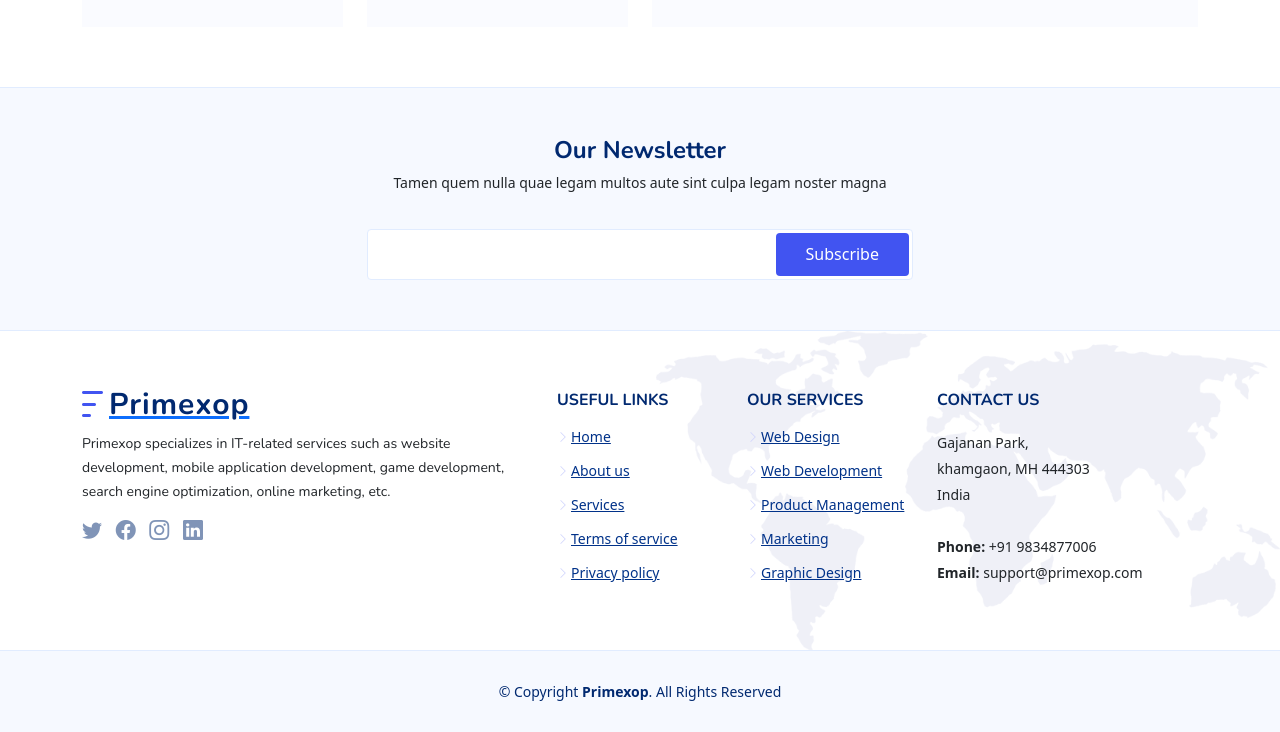
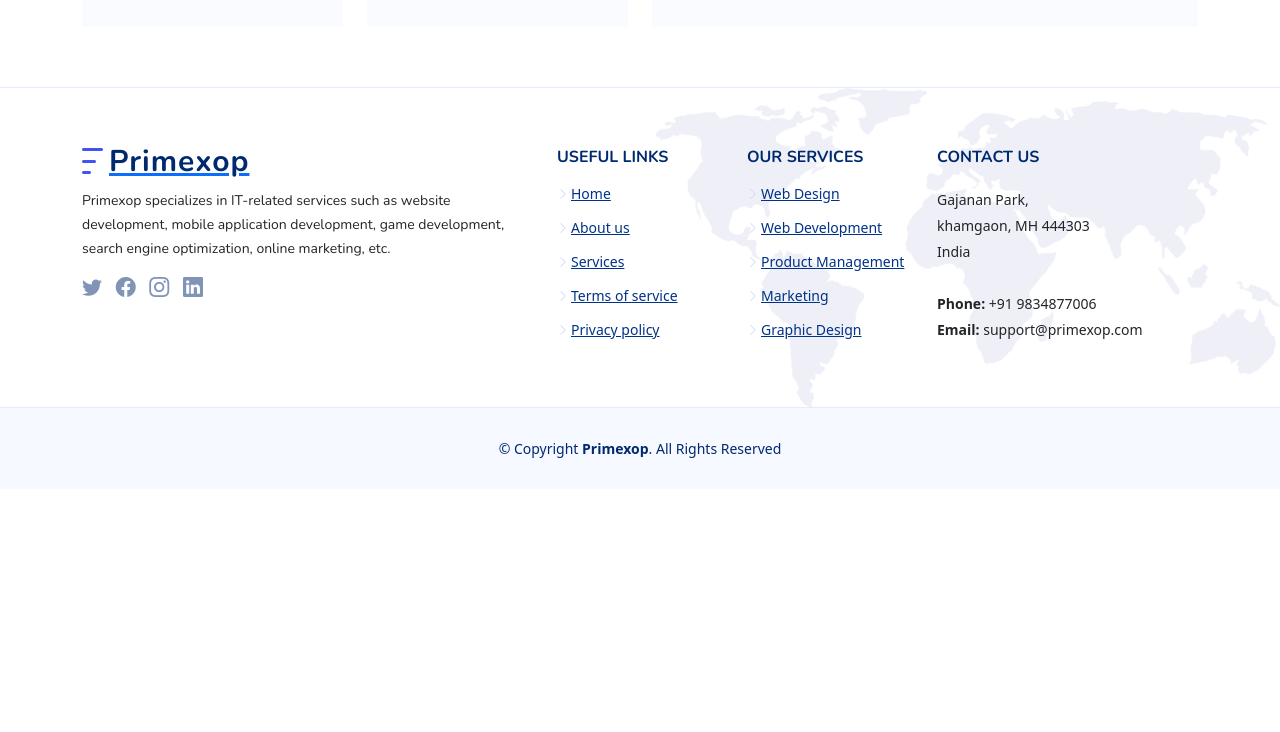
Before and after one commit to Primexop/landingWebsite, a website built with Parcel: page src/index.html in a window 1280 px wide. Shown: the part 10564-11296 px from the top of the page. After the commit the page ends 11053 px from the top, so only its background shows below. Built offline with nearby package versions, Linux system fonts and the light colour scheme; what @srexi/purecounterjs, outlayer would draw is missing.

Commit message:
news letter div hided

```diff
--- a/src/footer.html
+++ b/src/footer.html
@@ -1,11 +1,11 @@
 <footer id="footer" class="footer">
 
-    <div class="footer-newsletter">
+    <div class="footer-newsletter d-none">
       <div class="container">
         <div class="row justify-content-center">
           <div class="col-lg-12 text-center">
             <h4>Our Newsletter</h4>
-            <p>Tamen quem nulla quae legam multos aute sint culpa legam noster magna</p>
+            <p>Join our Newsletter for regular updates directly to your email</p>
           </div>
           <div class="col-lg-6">
             <form action="" method="post">
```
